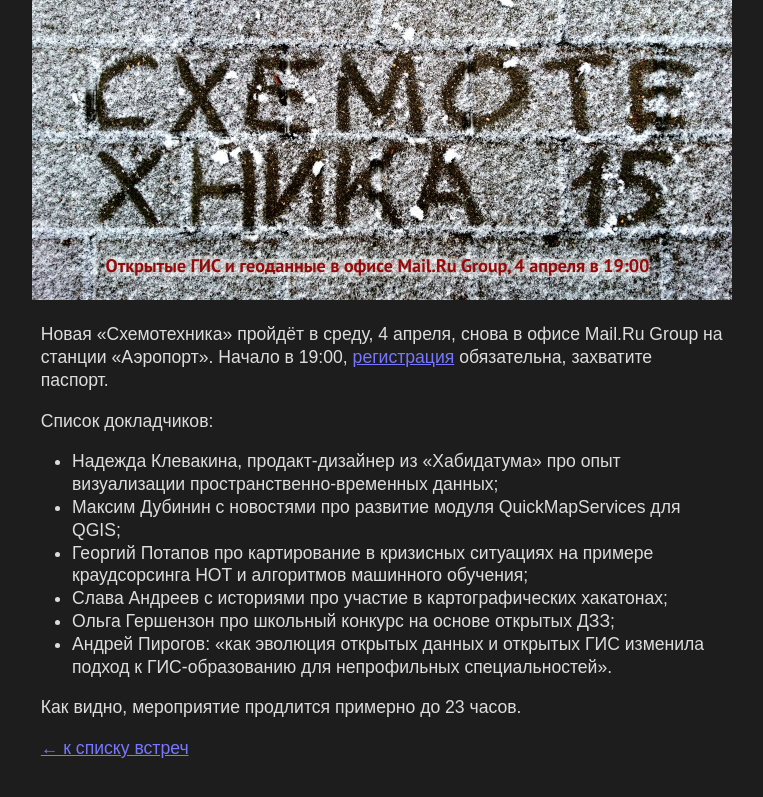
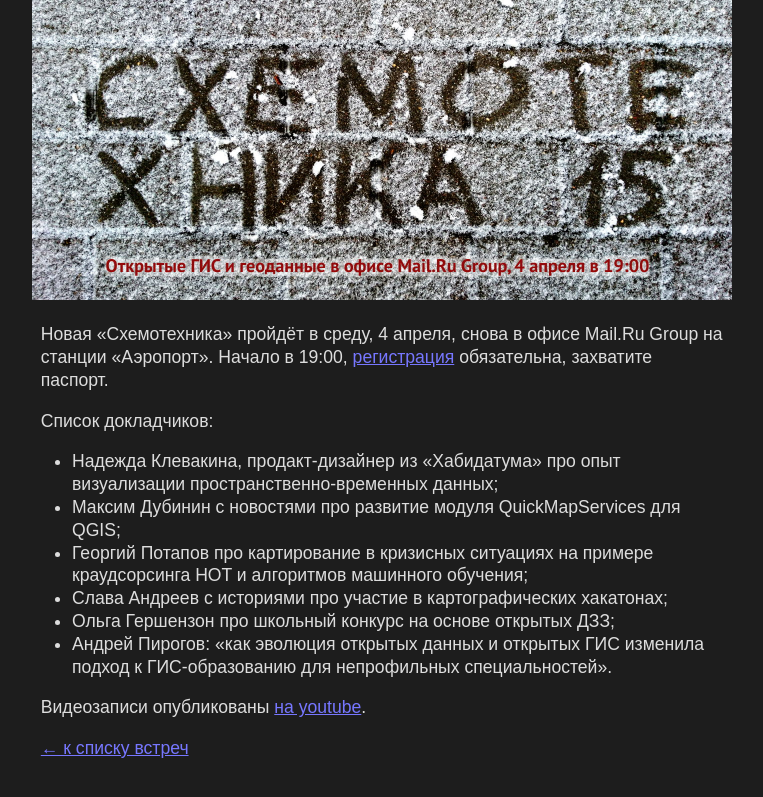
Before and after one commit to Zverik/schemotechnika, a Jekyll site: the page built from _posts/2018-03-23-schemo15.md, in a window 1280 px wide. Shown: the top 797 px of the page, without its empty margins (258-1021 px from the left). Built offline with Jekyll 4.4.1, drawn with Linux system fonts in a browser that asks for light colours.

Commit message:
Published Cx15 videos

```diff
--- a/_posts/2018-03-23-schemo15.md
+++ b/_posts/2018-03-23-schemo15.md
@@ -16,4 +17,4 @@ image: schemo15.jpg
 * Ольга Гершензон про школьный конкурс на основе открытых ДЗЗ;
 * Андрей Пирогов: «как эволюция открытых данных и открытых ГИС изменила подход к ГИС-образованию для непрофильных специальностей».
 
-Как видно, мероприятие продлится примерно до 23 часов.
+Видеозаписи опубликованы [на youtube](https://www.youtube.com/playlist?list=PLkvzAel8ISD1BvDWBW8P_Uptvfk4A-Gg4).
```
Also changed, not shown: other parts of _posts/2018-03-23-schemo15.md (+1 -0 lines).
